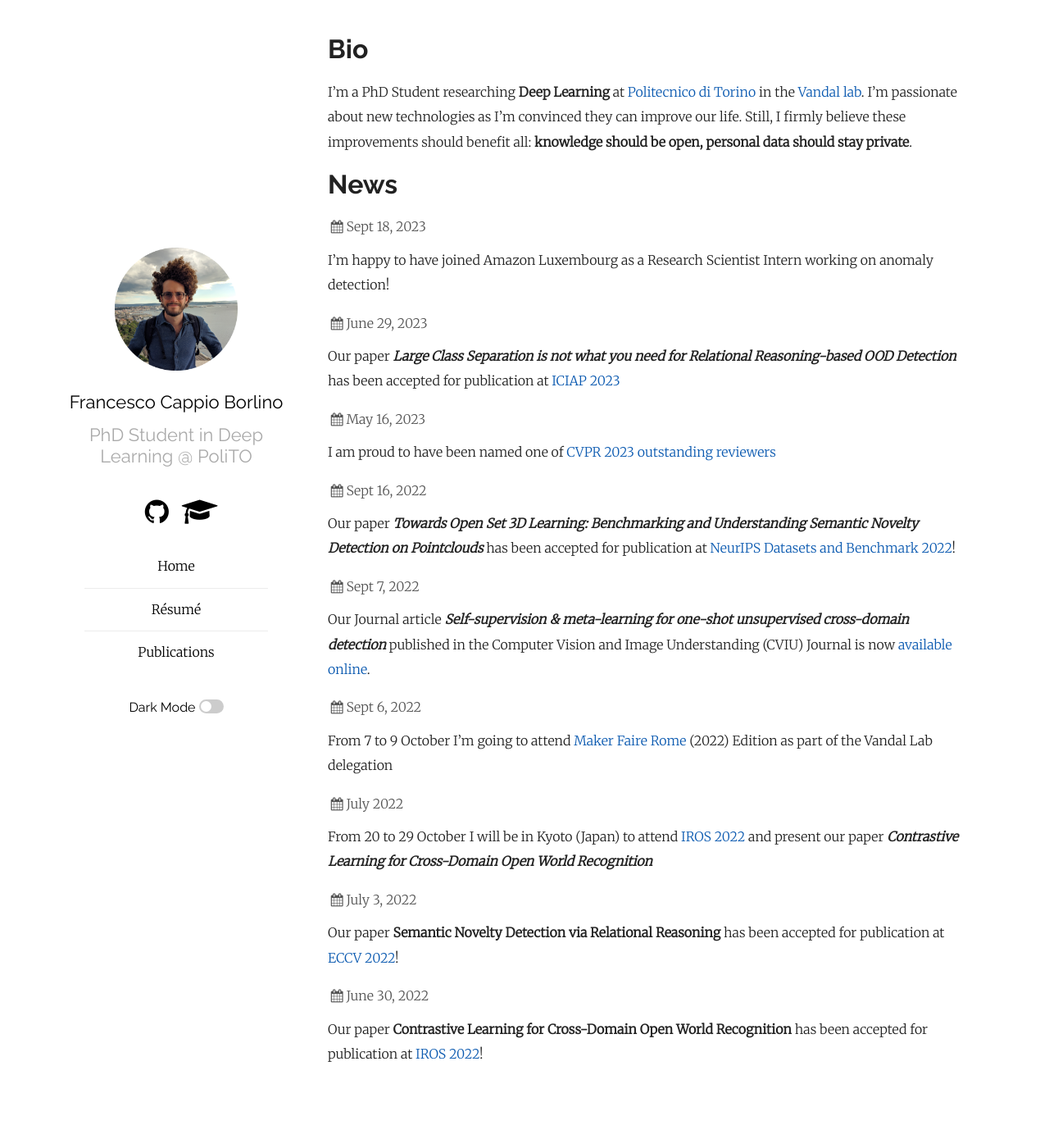
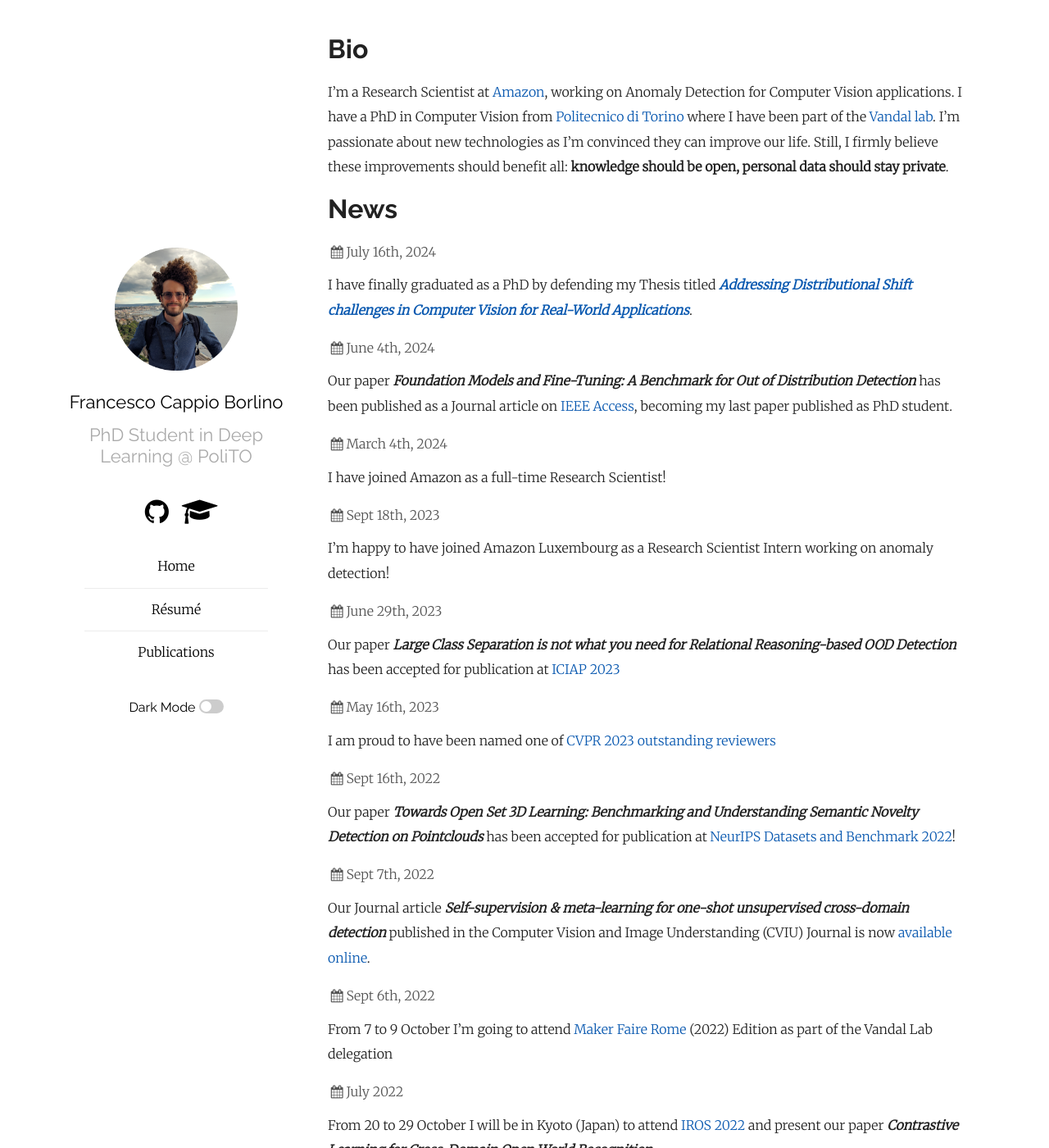
Before and after one commit to FrancescoCappio/francescocappio.github.io, a Jekyll site: the page built from index.md, in a window 1280 px wide and 1400 px high. Shown: the whole window at 82% size. Built offline with Jekyll 4.4.1, drawn with Linux system fonts in a browser that asks for light colours; our own code applies the rules of GitHub Pages for plain Markdown files; some of the changed text lies outside the part shown.

Commit message:
Update, Oct 2024

```diff
--- a/index.md
+++ b/index.md
@@ -4,42 +4,59 @@ layout: page
 
 # Bio
 
-I'm a PhD Student researching **Deep Learning** at [Politecnico di Torino](www.polito.it) in the
-[Vandal lab](http://vandal.polito.it/). I'm passionate about new
+I'm a Research Scientist at [Amazon](https://www.amazon.science/author/francesco-cappio-borlino),
+working on Anomaly Detection for Computer Vision applications. I have a PhD in Computer Vision from
+[Politecnico di
+Torino](https://www.polito.it/didattica/dottorato-di-ricerca-e-scuola-di-specializzazione/alumni?p=052409)
+where I have been part of the [Vandal lab](http://vandal.polito.it/). I'm passionate about new
 technologies as I'm convinced they can improve our life. Still, I firmly believe these improvements
 should benefit all: **knowledge should be open, personal data should stay private**.
 
-
 # News
 
-<div class="post-date"><i class="icon-calendar"></i>Sept 18, 2023</div>
+<div class="post-date"><i class="icon-calendar"></i>July 16th, 2024</div>
+
+I have finally graduated as a PhD by defending my Thesis titled [***Addressing Distributional Shift
+challenges in Computer Vision for Real-World Applications***](https://iris.polito.it/handle/11583/2991339).
+
+<div class="post-date"><i class="icon-calendar"></i>June 4th, 2024</div>
+
+Our paper ***Foundation Models and Fine-Tuning: A Benchmark for Out of Distribution Detection*** has
+been published as a Journal article on [IEEE Access](https://ieeexplore.ieee.org/abstract/document/10547247),
+becoming my last paper published as PhD student.
+
+<div class="post-date"><i class="icon-calendar"></i>March 4th, 2024</div>
+
+I have joined Amazon as a full-time Research Scientist!
+
+<div class="post-date"><i class="icon-calendar"></i>Sept 18th, 2023</div>
 
 I'm happy to have joined Amazon Luxembourg as a Research Scientist Intern working on anomaly
 detection!
 
-<div class="post-date"><i class="icon-calendar"></i>June 29, 2023</div>
+<div class="post-date"><i class="icon-calendar"></i>June 29th, 2023</div>
 
 Our paper ***Large Class Separation is not what you need for Relational Reasoning-based OOD
 Detection*** has been accepted for publication at [ICIAP 2023](https://www.iciap2023.org/)
 
-<div class="post-date"><i class="icon-calendar"></i>May 16, 2023</div>
+<div class="post-date"><i class="icon-calendar"></i>May 16th, 2023</div>
 
 I am proud to have been named one of [CVPR 2023 outstanding
 reviewers](https://cvpr2023.thecvf.com/Conferences/2023/OutstandingReviewers)
 
-<div class="post-date"><i class="icon-calendar"></i>Sept 16, 2022</div>
+<div class="post-date"><i class="icon-calendar"></i>Sept 16th, 2022</div>
 
 Our paper ***Towards Open Set 3D Learning: Benchmarking and Understanding Semantic Novelty Detection
 on Pointclouds***
 has been accepted for publication at [NeurIPS Datasets and Benchmark 2022](https://neurips.cc/Conferences/2022/CallForDatasetsBenchmarks)!
 
-<div class="post-date"><i class="icon-calendar"></i>Sept 7, 2022</div>
+<div class="post-date"><i class="icon-calendar"></i>Sept 7th, 2022</div>
 
 Our Journal article ***Self-supervision & meta-learning for one-shot unsupervised cross-domain
 detection*** published in the Computer Vision and Image Understanding (CVIU) Journal is now
 [available online](https://doi.org/10.1016/j.cviu.2022.103549).
 
-<div class="post-date"><i class="icon-calendar"></i>Sept 6, 2022</div>
+<div class="post-date"><i class="icon-calendar"></i>Sept 6th, 2022</div>
 
 From 7 to 9 October I'm going to attend [Maker Faire Rome](https://makerfairerome.eu/en/) (2022)
 Edition as part of the Vandal Lab delegation
@@ -49,12 +66,12 @@ Edition as part of the Vandal Lab delegation
 From 20 to 29 October I will be in Kyoto (Japan) to attend [IROS 2022](https://iros2022.org/) and present our paper
 ***Contrastive Learning for Cross-Domain Open World Recognition***
 
-<div class="post-date"><i class="icon-calendar"></i>July 3, 2022</div>
+<div class="post-date"><i class="icon-calendar"></i>July 3rd, 2022</div>
 
 Our paper **Semantic Novelty Detection via Relational Reasoning** has been accepted for publication
 at [ECCV 2022](https://eccv2022.ecva.net/)!
 
-<div class="post-date"><i class="icon-calendar"></i>June 30, 2022</div>
+<div class="post-date"><i class="icon-calendar"></i>June 30th, 2022</div>
 
 Our paper **Contrastive Learning for Cross-Domain Open World Recognition** has been accepted for publication
 at [IROS 2022](https://iros2022.org/)!
```
Also changed, not shown: publications.md (+16 -0 lines), resume.md (+8 -4 lines), 1 other file.
